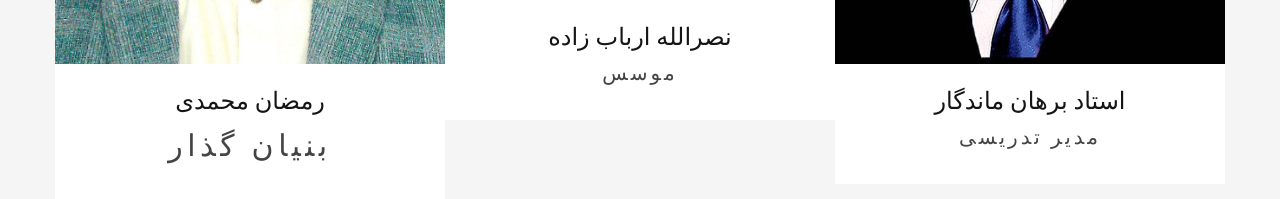
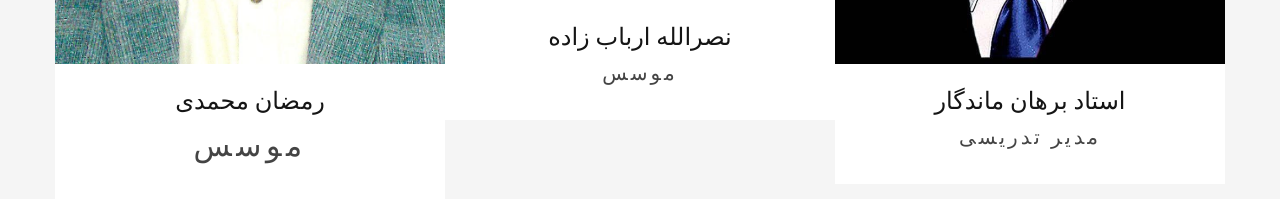
Before and after one commit to AVAYKATAB/AVAYKATABSCHOOL, a plain HTML site: page about-us.html in a window 1280 px wide. Shown: the part 3200-3399 px from the top of the page. Drawn offline with Linux system fonts and the light colour scheme.

Commit message:
Update about-us.html

```diff
--- a/about-us.html
+++ b/about-us.html
@@ -186,7 +186,7 @@
                 </div>
                 <div class="team-classic-caption">
                   <h4><a class="team-name" href="#">رمضان محمدی</a></h4>
-                  <p style="font-size: 30px;">بنیان گذار</p>
+                  <p style="font-size: 30px;">موسس</p>
                 </div>
               </div>
             </div>
```
